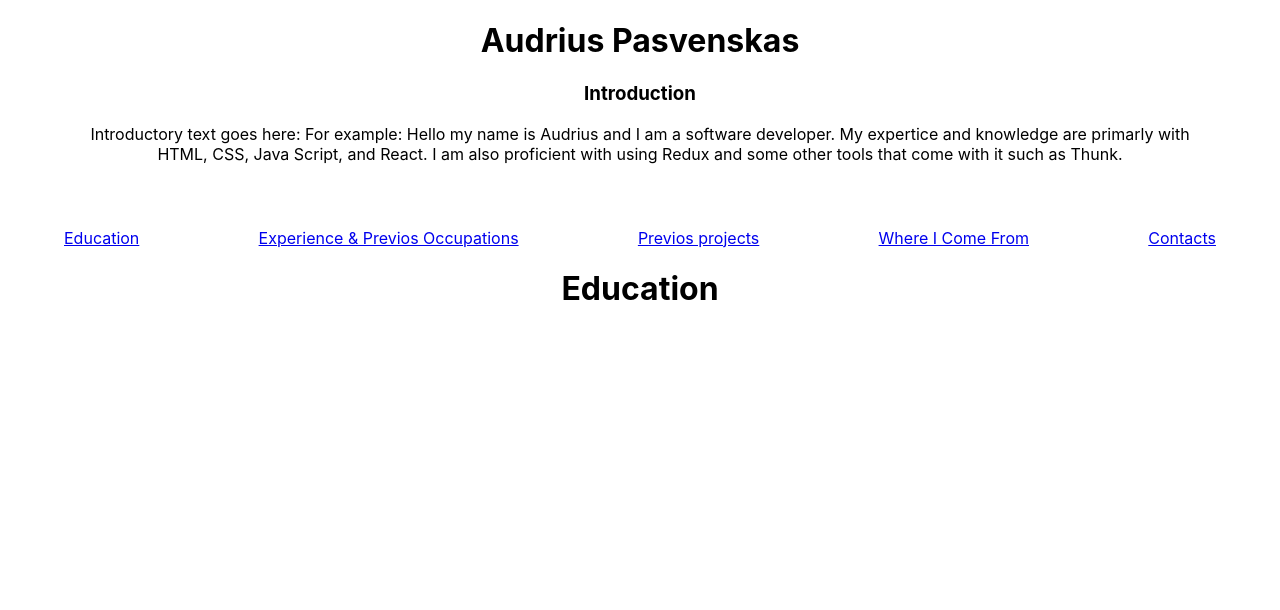
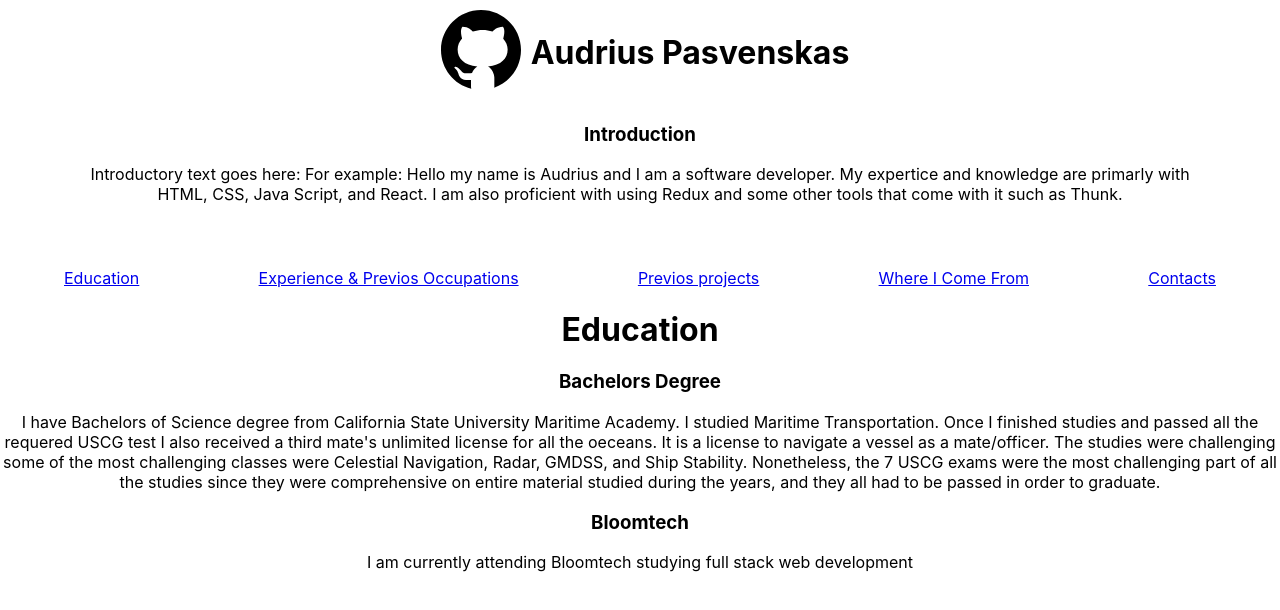
Before and after one commit to apasvenskas/APasvenskas-Website, a React (Create React App) app: page /education in a window 1280 px wide. Shown: the top 610 px of the page. Built offline with nearby package versions, Linux system fonts and the light colour scheme.

Commit message:
updated education added github link work in progress

```diff
--- a/src/App.css
+++ b/src/App.css
@@ -22,6 +22,13 @@
   justify-content: center;
   font-size: calc(10px + 2vmin);
   color: white;
+}
+
+.github {
+  display: flex;
+  flex-direction: row;
+  align-items: center;
+  justify-content: center;
 }
 
 .App-link {
--- a/src/App.js
+++ b/src/App.js
@@ -1,6 +1,6 @@
 import "./App.css";
 import React from "react";
-import { BrowserRouter, NavLink, Routes, Route } from "react-router-dom";
+import { BrowserRouter, NavLink, Routes, Route, Link } from "react-router-dom";
 import { Education } from "./components/education";
 import { Experience } from "./components/experience";
 import { Projects } from "./components/projects";
@@ -12,7 +12,21 @@
     <BrowserRouter>
       <div className="App">
         <header>
-          <h1>Audrius Pasvenskas</h1>
+          <div className="github">
+            <Link to="https://github.com/apasvenskas">
+              <svg
+                xmlns="http://www.w3.org/2000/svg"
+                x="0px"
+                y="0px"
+                width="100"
+                height="100"
+                viewBox="0 0 30 30"
+              >
+                <path d="M15,3C8.373,3,3,8.373,3,15c0,5.623,3.872,10.328,9.092,11.63C12.036,26.468,12,26.28,12,26.047v-2.051 c-0.487,0-1.303,0-1.508,0c-0.821,0-1.551-0.353-1.905-1.009c-0.393-0.729-0.461-1.844-1.435-2.526 c-0.289-0.227-0.069-0.486,0.264-0.451c0.615,0.174,1.125,0.596,1.605,1.222c0.478,0.627,0.703,0.769,1.596,0.769 c0.433,0,1.081-0.025,1.691-0.121c0.328-0.833,0.895-1.6,1.588-1.962c-3.996-0.411-5.903-2.399-5.903-5.098 c0-1.162,0.495-2.286,1.336-3.233C9.053,10.647,8.706,8.73,9.435,8c1.798,0,2.885,1.166,3.146,1.481C13.477,9.174,14.461,9,15.495,9 c1.036,0,2.024,0.174,2.922,0.483C18.675,9.17,19.763,8,21.565,8c0.732,0.731,0.381,2.656,0.102,3.594 c0.836,0.945,1.328,2.066,1.328,3.226c0,2.697-1.904,4.684-5.894,5.097C18.199,20.49,19,22.1,19,23.313v2.734 c0,0.104-0.023,0.179-0.035,0.268C23.641,24.676,27,20.236,27,15C27,8.373,21.627,3,15,3z"></path>
+              </svg>
+            </Link>
+            <h1>Audrius Pasvenskas</h1>
+          </div>
           <div className="introduction">
             <h3>Introduction</h3>
             <p className="introductoryParagraph">
@@ -42,9 +56,8 @@
             </NavLink>
           </nav>
           {/* <Routes path="/" element={<Home />} /> */}
-
           <Routes>
-            <Route path="/education" element={<Education />}/>
+            <Route path="/education" element={<Education />} />
             <Route path="/experience" element={<Experience />} />
             <Route path="/projects" element={<Projects />} />
             <Route path="/about-me" element={<AboutMe />} />
--- a/src/components/education.js
+++ b/src/components/education.js
@@ -2,6 +2,20 @@
 
 export function Education() {
     return(
+        <>
         <h1>Education</h1>
+        <div>
+            <div>
+                <h3>Bachelors Degree</h3>
+                <p>
+                    I have Bachelors of Science degree from California State University Maritime Academy. I studied Maritime Transportation. Once I finished studies and passed all the requered USCG test I also received a third mate's unlimited license for all the oeceans. It is a license to navigate a vessel as a mate/officer. The studies were challenging some of the most challenging classes were Celestial Navigation, Radar, GMDSS, and Ship Stability. Nonetheless, the 7 USCG exams were the most challenging part of all the studies since they were comprehensive on entire material studied during the years, and they all had to be passed in order to graduate.
+                </p>
+            </div>
+            <div>
+                <h3>Bloomtech</h3>
+                <p>I am currently attending Bloomtech studying full stack web development</p>
+            </div>
+        </div>
+        </>
     )
 }
```
